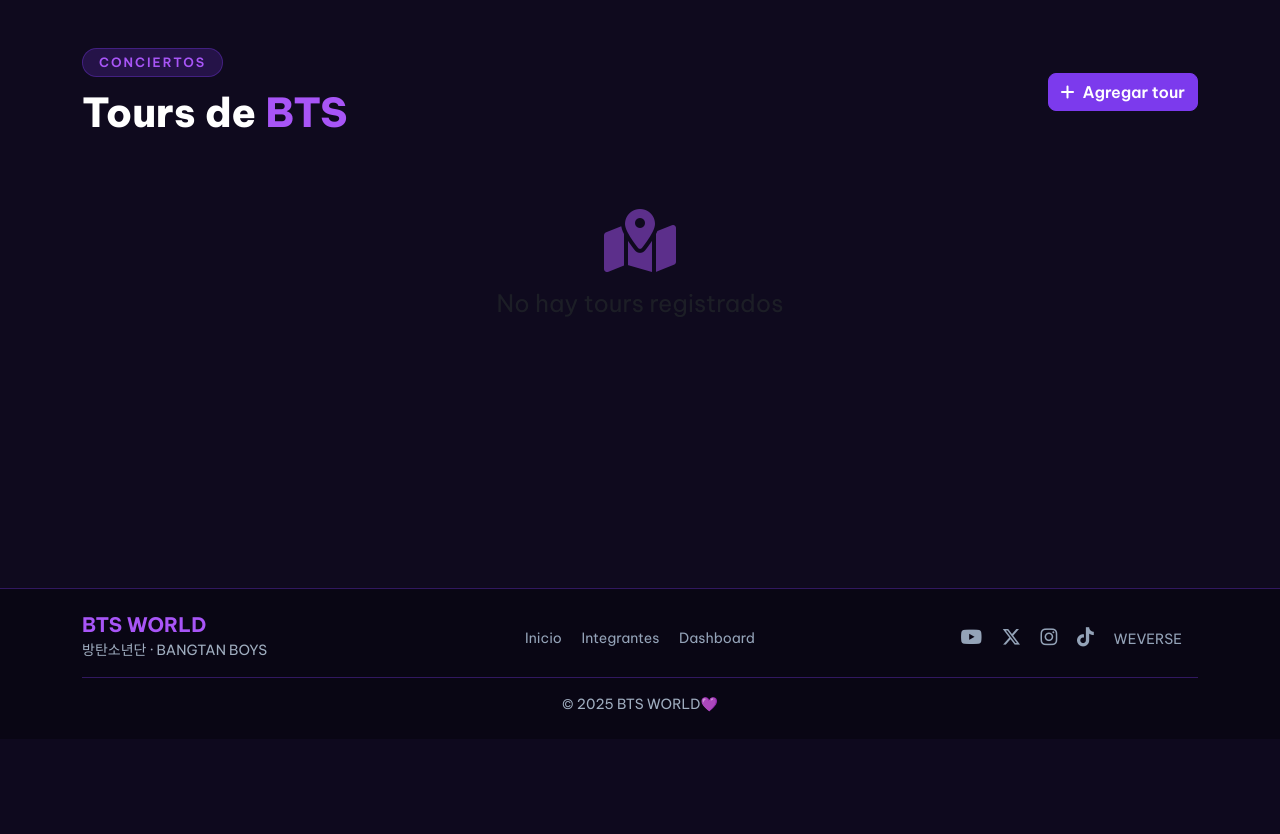
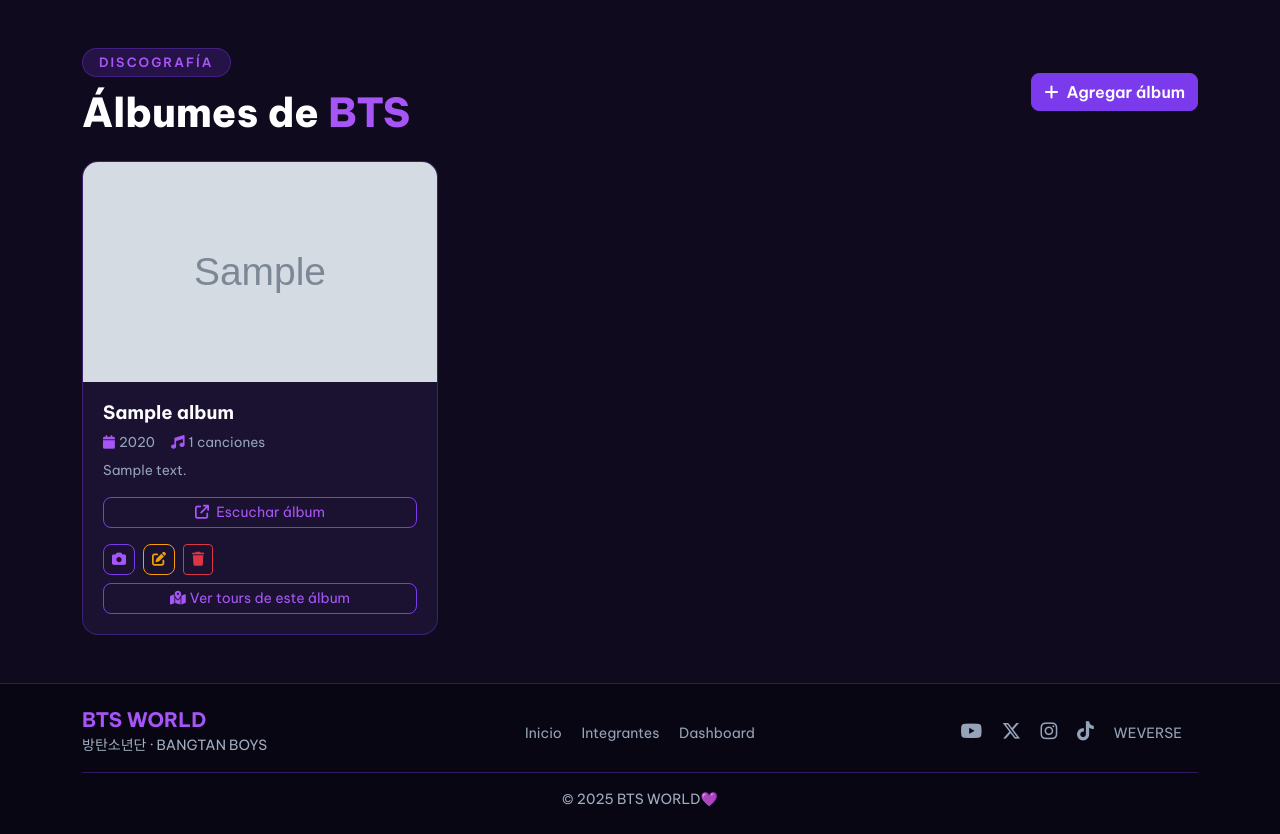
Before and after one commit to DayannaV7/BTS_WEB_FINAL, a FastAPI app: page /albumes in a window 1280 px wide. Shown: the part 61-895 px from the top of the page. Before the commit the page ends 773 px from the top, so only its background shows below. Run offline with FastAPI, Linux system fonts and the light colour scheme; tables that the repository leaves empty hold one stand-in row (values such as "Sample post"); grey boxes marked "Sample" are stand-in pictures.

Commit message:
[UPLOAD]se agregó un botón para acceder al link de las cards album que tienen links

```diff
--- a/templates/albumes.html
+++ b/templates/albumes.html
@@ -1,34 +1,52 @@
 {% extends "base.html" %}
-{% block title %}BTS — Tours{% endblock %}
+{% block title %}BTS — Álbumes{% endblock %}
 {% block content %}
 <div class="container py-5">
     <div class="d-flex justify-content-between align-items-center mb-4 flex-wrap gap-3">
         <div>
-            <span class="section-badge">Conciertos</span>
-            <h2 class="section-title mb-0">Tours de <span class="text-purple">BTS</span></h2>
+            <span class="section-badge">Discografía</span>
+            <h2 class="section-title mb-0">Álbumes de <span class="text-purple">BTS</span></h2>
         </div>
-        <button class="btn btn-purple" data-bs-toggle="modal" data-bs-target="#modalNuevoTour">
-            <i class="fa-solid fa-plus me-2"></i>Agregar tour
+        <button class="btn btn-purple" data-bs-toggle="modal" data-bs-target="#modalNuevoAlbum">
+            <i class="fa-solid fa-plus me-2"></i>Agregar álbum
         </button>
     </div>
 
-    {% if tours %}
+    {% if albumes %}
     <div class="row g-4">
-        {% for t in tours %}
-        <div class="col-md-6 col-lg-4">
-            <div class="bts-card h-100 tour-card">
-                <div class="tour-header">
-                    <i class="fa-solid fa-map-location-dot fa-2x text-purple"></i>
-                    <span class="badge bg-purple ms-2">{{ t.anio }}</span>
+        {% for a in albumes %}
+        <div class="col-sm-6 col-lg-4">
+            <div class="bts-card h-100">
+                <div class="card-img-wrapper">
+                    {% if a.imagen_url %}
+                    <img src="{{ a.imagen_url }}" alt="{{ a.nombre }}" class="card-member-img">
+                    {% else %}
+                    <div class="card-img-placeholder"><i class="fa-solid fa-record-vinyl"></i></div>
+                    {% endif %}
                 </div>
                 <div class="card-body-bts">
-                    <h5 class="card-name">{{ t.nombre }}</h5>
-                    <p class="text-muted small mb-1"><i class="fa-solid fa-location-dot me-1 text-purple"></i>{{ t.ciudades_visitadas }}</p>
-                    <p class="text-muted small"><i class="fa-solid fa-record-vinyl me-1 text-purple"></i>{{ nombres_albumes.get(t.album_id, 'Álbum ID: ' ~ t.album_id) }}</p>
+                    <h5 class="card-name">{{ a.nombre }}</h5>
+                    <div class="card-details mt-2">
+                        <span><i class="fa-solid fa-calendar me-1 text-purple"></i>{{ a.anio }}</span>
+                        <span><i class="fa-solid fa-music me-1 text-purple"></i>{{ a.num_canciones }} canciones</span>
+                    </div>
+                    <p class="card-desc mt-2">{{ a.descripcion }}</p>
+                    {% if a.link %}
+                    <div class="mt-2">
+                        <a href="{{ a.link }}" target="_blank" class="btn btn-sm btn-outline-purple w-100">
+                            <i class="fa-solid fa-arrow-up-right-from-square me-1"></i>
+                            Escuchar álbum
+                        </a>
+                    </div>
+                    {% endif %}
                     <div class="card-actions mt-3">
-                        <button class="btn btn-sm btn-outline-gold" onclick="editarTour({{ t.id }}, '{{ t.nombre }}', '{{ t.ciudades_visitadas }}', {{ t.anio }})" title="Editar"><i class="fa-solid fa-pen-to-square"></i></button>
-                        <button class="btn btn-sm btn-outline-danger" onclick="cancelarTour({{ t.id }}, '{{ t.nombre }}')" title="Cancelar"><i class="fa-solid fa-ban"></i></button>
+                        <button class="btn btn-sm btn-outline-purple" onclick="abrirImgAlbum({{ a.id }}, '{{ a.nombre }}')" title="Foto"><i class="fa-solid fa-camera"></i></button>
+                        <button class="btn btn-sm btn-outline-gold" onclick="editarAlbum({{ a.id }}, '{{ a.nombre }}', {{ a.num_canciones }}, {{ a.anio }}, '{{ a.descripcion or '' }}', '{{ a.link or '' }}')" title="Editar"><i class="fa-solid fa-pen-to-square"></i></button>
+                        <button class="btn btn-sm btn-outline-danger" onclick="eliminarAlbum({{ a.id }}, '{{ a.nombre }}')" title="Eliminar"><i class="fa-solid fa-trash"></i></button>
                     </div>
+                    <a href="/tours?album_id={{ a.id }}" class="btn btn-sm btn-outline-purple w-100 mt-2">
+                        <i class="fa-solid fa-map-location-dot me-1"></i>Ver tours de este álbum
+                    </a>
                 </div>
             </div>
         </div>
@@ -36,44 +54,47 @@
     </div>
     {% else %}
     <div class="empty-state text-center py-5">
-        <i class="fa-solid fa-map-location-dot fa-4x text-purple mb-3 opacity-50"></i>
-        <h4 class="text-muted">No hay tours registrados</h4>
+        <i class="fa-solid fa-record-vinyl fa-4x text-purple mb-3 opacity-50"></i>
+        <h4 class="text-muted">No hay álbumes registrados</h4>
     </div>
     {% endif %}
 </div>
 
-<!-- MODAL NUEVO TOUR -->
-<div class="modal fade" id="modalNuevoTour" tabindex="-1">
+<!-- MODAL NUEVO ÁLBUM -->
+<div class="modal fade" id="modalNuevoAlbum" tabindex="-1">
     <div class="modal-dialog modal-dialog-centered">
         <div class="modal-content bts-modal">
             <div class="modal-header">
-                <h5 class="modal-title"><i class="fa-solid fa-map-location-dot me-2 text-purple"></i>Nuevo tour</h5>
+                <h5 class="modal-title"><i class="fa-solid fa-record-vinyl me-2 text-purple"></i>Nuevo álbum</h5>
                 <button type="button" class="btn-close btn-close-white" data-bs-dismiss="modal"></button>
             </div>
-            <form action="/form/tours" method="post">
+            <form action="/form/albumes" method="post" enctype="multipart/form-data">
                 <div class="modal-body">
                     <div class="mb-3">
                         <label class="form-label">Nombre <span class="text-danger">*</span></label>
-                        <input type="text" name="nombre" class="form-control bts-input" required placeholder="Ej: Love Yourself World Tour">
-                    </div>
-                    <div class="mb-3">
-                        <label class="form-label">Ciudades visitadas <span class="text-danger">*</span></label>
-                        <textarea name="ciudades_visitadas" class="form-control bts-input" required rows="2" placeholder="Ej: Seúl, Los Ángeles, Londres, París"></textarea>
+                        <input type="text" name="nombre" class="form-control bts-input" required minlength="1" maxlength="128" placeholder="Ej: Map of the Soul: 7">
                     </div>
                     <div class="row g-3 mb-3">
                         <div class="col-6">
-                            <label class="form-label">Año <span class="text-danger">*</span></label>
-                            <input type="number" name="anio" class="form-control bts-input" required min="1991" max="2029" placeholder="2024">
+                            <label class="form-label">N° Canciones <span class="text-danger">*</span></label>
+                            <input type="number" name="num_canciones" class="form-control bts-input" required min="1" placeholder="Ej: 20">
                         </div>
                         <div class="col-6">
-                            <label class="form-label">Álbum asociado <span class="text-danger">*</span></label>
-                            <select name="album_id" class="form-select bts-input" required>
-                                <option value="">-- Seleccionar --</option>
-                                {% for a in albumes %}
-                                <option value="{{ a.id }}">{{ a.nombre }} ({{ a.anio }})</option>
-                                {% endfor %}
-                            </select>
+                            <label class="form-label">Año <span class="text-danger">*</span></label>
+                            <input type="number" name="anio" class="form-control bts-input" required min="1991" max="2029" placeholder="Ej: 2020">
                         </div>
+                    </div>
+                    <div class="mb-3">
+                        <label class="form-label">Descripción</label>
+                        <textarea name="descripcion" class="form-control bts-input" rows="3" maxlength="500"></textarea>
+                    </div>
+                    <div class="mb-3">
+                        <label class="form-label">Link (Spotify / YouTube)</label>
+                        <input type="url" name="link" class="form-control bts-input" placeholder="https://open.spotify.com/album/...">
+                    </div>
+                    <div class="mb-3">
+                        <label class="form-label">Portada del álbum</label>
+                        <input type="file" name="imagen" class="form-control bts-input" accept="image/jpeg,image/png,image/webp">
                     </div>
                 </div>
                 <div class="modal-footer">
@@ -85,22 +106,46 @@
     </div>
 </div>
 
-<!-- MODAL EDITAR TOUR -->
-<div class="modal fade" id="modalEditarTour" tabindex="-1">
+<!-- MODAL EDITAR -->
+<div class="modal fade" id="modalEditarAlbum" tabindex="-1">
     <div class="modal-dialog modal-dialog-centered">
         <div class="modal-content bts-modal">
             <div class="modal-header">
-                <h5 class="modal-title"><i class="fa-solid fa-pen-to-square me-2 text-gold"></i>Editar tour</h5>
+                <h5 class="modal-title"><i class="fa-solid fa-pen-to-square me-2 text-gold"></i>Editar álbum</h5>
                 <button type="button" class="btn-close btn-close-white" data-bs-dismiss="modal"></button>
             </div>
             <div class="modal-body">
-                <div class="mb-3"><label class="form-label">Nombre</label><input type="text" id="et-nombre" class="form-control bts-input"></div>
-                <div class="mb-3"><label class="form-label">Ciudades</label><textarea id="et-ciudades" class="form-control bts-input" rows="2"></textarea></div>
-                <div class="mb-3"><label class="form-label">Año</label><input type="number" id="et-anio" class="form-control bts-input" min="1991" max="2029"></div>
+                <div class="mb-3"><label class="form-label">Nombre</label><input type="text" id="ea-nombre" class="form-control bts-input"></div>
+                <div class="row g-3 mb-3">
+                    <div class="col-6"><label class="form-label">N° Canciones</label><input type="number" id="ea-canciones" class="form-control bts-input" min="1"></div>
+                    <div class="col-6"><label class="form-label">Año</label><input type="number" id="ea-anio" class="form-control bts-input" min="1991" max="2029"></div>
+                </div>
+                <div class="mb-3"><label class="form-label">Descripción</label><textarea id="ea-desc" class="form-control bts-input" rows="3"></textarea></div>
+                <div class="mb-3"><label class="form-label">Link (Spotify / YouTube)</label><input type="url" id="ea-link" class="form-control bts-input" placeholder="https://open.spotify.com/album/..."></div>
             </div>
             <div class="modal-footer">
                 <button type="button" class="btn btn-secondary" data-bs-dismiss="modal">Cancelar</button>
-                <button type="button" class="btn btn-gold" onclick="guardarTour()"><i class="fa-solid fa-floppy-disk me-2"></i>Actualizar</button>
+                <button type="button" class="btn btn-gold" onclick="guardarAlbum()"><i class="fa-solid fa-floppy-disk me-2"></i>Actualizar</button>
+            </div>
+        </div>
+    </div>
+</div>
+
+<!-- MODAL IMAGEN ÁLBUM -->
+<div class="modal fade" id="modalImgAlbum" tabindex="-1">
+    <div class="modal-dialog modal-dialog-centered modal-sm">
+        <div class="modal-content bts-modal">
+            <div class="modal-header">
+                <h5 class="modal-title"><i class="fa-solid fa-camera me-2 text-purple"></i>Portada</h5>
+                <button type="button" class="btn-close btn-close-white" data-bs-dismiss="modal"></button>
+            </div>
+            <div class="modal-body">
+                <p class="text-muted small">Álbum: <strong id="nombreImgAlbum" class="text-purple"></strong></p>
+                <input type="file" id="archivoImgAlbum" class="form-control bts-input" accept="image/jpeg,image/png,image/webp">
+            </div>
+            <div class="modal-footer">
+                <button type="button" class="btn btn-secondary" data-bs-dismiss="modal">Cancelar</button>
+                <button type="button" class="btn btn-purple" onclick="subirImgAlbum()"><i class="fa-solid fa-upload me-2"></i>Subir</button>
             </div>
         </div>
     </div>
@@ -109,30 +154,47 @@
 
 {% block scripts %}
 <script>
-let idTour = null;
-function editarTour(id, nombre, ciudades, anio) {
-    idTour = id;
-    document.getElementById('et-nombre').value   = nombre;
-    document.getElementById('et-ciudades').value = ciudades;
-    document.getElementById('et-anio').value     = anio;
-    new bootstrap.Modal(document.getElementById('modalEditarTour')).show();
+let idAlbum = null;
+function editarAlbum(id, nombre, canciones, anio, desc, link) {
+    idAlbum = id;
+    document.getElementById('ea-nombre').value    = nombre;
+    document.getElementById('ea-canciones').value = canciones;
+    document.getElementById('ea-anio').value      = anio;
+    document.getElementById('ea-desc').value      = desc;
+    document.getElementById('ea-link').value      = link || '';
+    new bootstrap.Modal(document.getElementById('modalEditarAlbum')).show();
 }
-async function guardarTour() {
-    const r = await fetch(`/api/tours/${idTour}`, {
+async function guardarAlbum() {
+    const r = await fetch(`/api/albumes/${idAlbum}`, {
         method: 'PATCH',
         headers: {'Content-Type':'application/json'},
         body: JSON.stringify({
-            nombre: document.getElementById('et-nombre').value,
-            ciudades_visitadas: document.getElementById('et-ciudades').value,
-            anio: parseInt(document.getElementById('et-anio').value)
+            nombre: document.getElementById('ea-nombre').value,
+            num_canciones: parseInt(document.getElementById('ea-canciones').value),
+            anio: parseInt(document.getElementById('ea-anio').value),
+            descripcion: document.getElementById('ea-desc').value || null,
+            link: document.getElementById('ea-link').value || null
         })
     });
     if (r.ok) location.reload(); else alert('Error al actualizar');
 }
-async function cancelarTour(id, nombre) {
-    if (!confirm(`¿Cancelar el tour "${nombre}"?`)) return;
-    const r = await fetch(`/api/tours/${id}`, { method: 'DELETE' });
-    if (r.ok) location.reload(); else alert('No se pudo cancelar');
+function abrirImgAlbum(id, nombre) {
+    idAlbum = id;
+    document.getElementById('nombreImgAlbum').textContent = nombre;
+    new bootstrap.Modal(document.getElementById('modalImgAlbum')).show();
+}
+async function subirImgAlbum() {
+    const archivo = document.getElementById('archivoImgAlbum').files[0];
+    if (!archivo) { alert('Selecciona una imagen'); return; }
+    const fd = new FormData();
+    fd.append('imagen', archivo);
+    const r = await fetch(`/api/albumes/${idAlbum}/imagen`, { method: 'POST', body: fd });
+    if (r.ok) location.reload(); else alert('Error al subir imagen');
+}
+async function eliminarAlbum(id, nombre) {
+    if (!confirm(`¿Desactivar el álbum "${nombre}"?`)) return;
+    const r = await fetch(`/api/albumes/${id}`, { method: 'DELETE' });
+    if (r.ok) location.reload(); else alert('No se pudo desactivar');
 }
 </script>
 {% endblock %}
```
